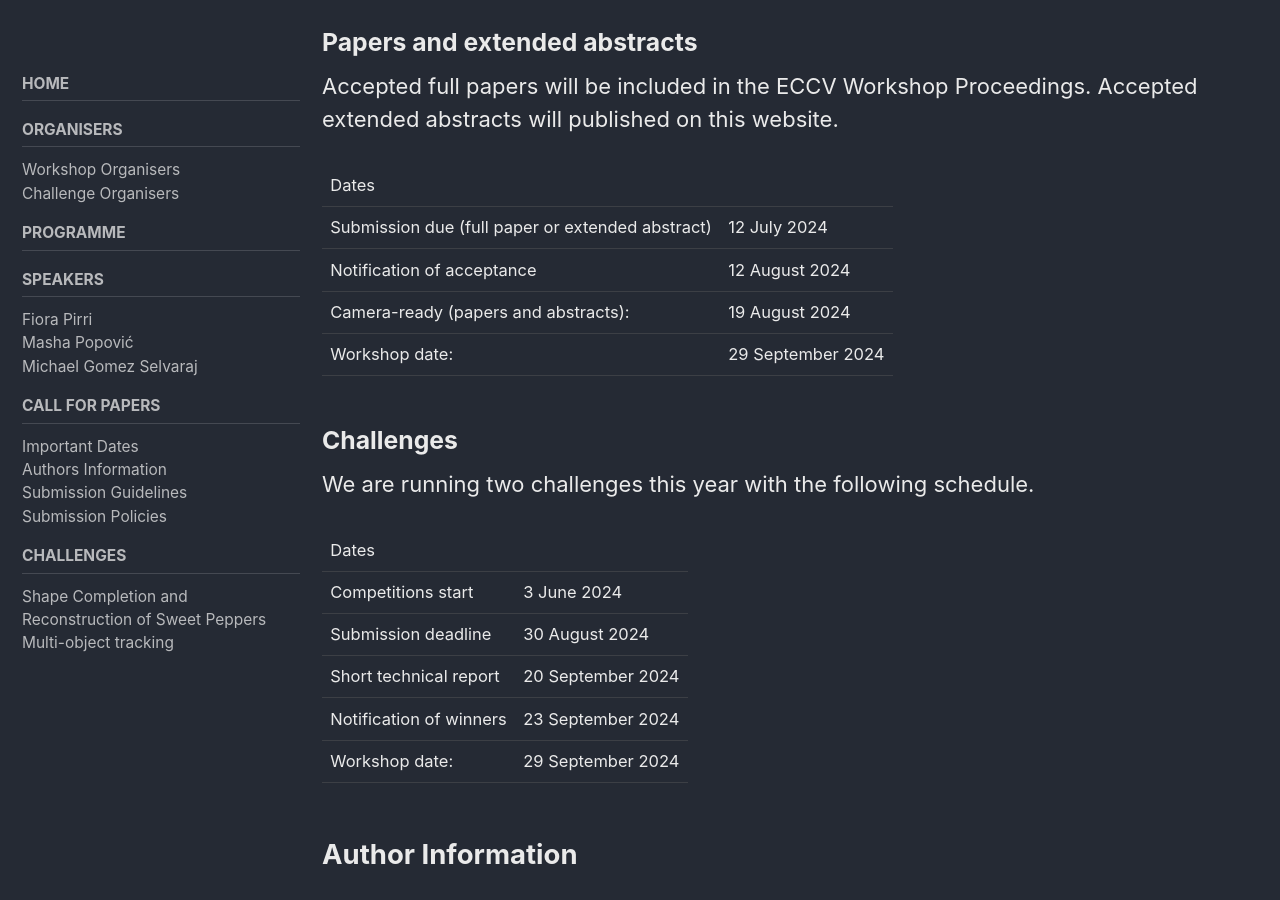
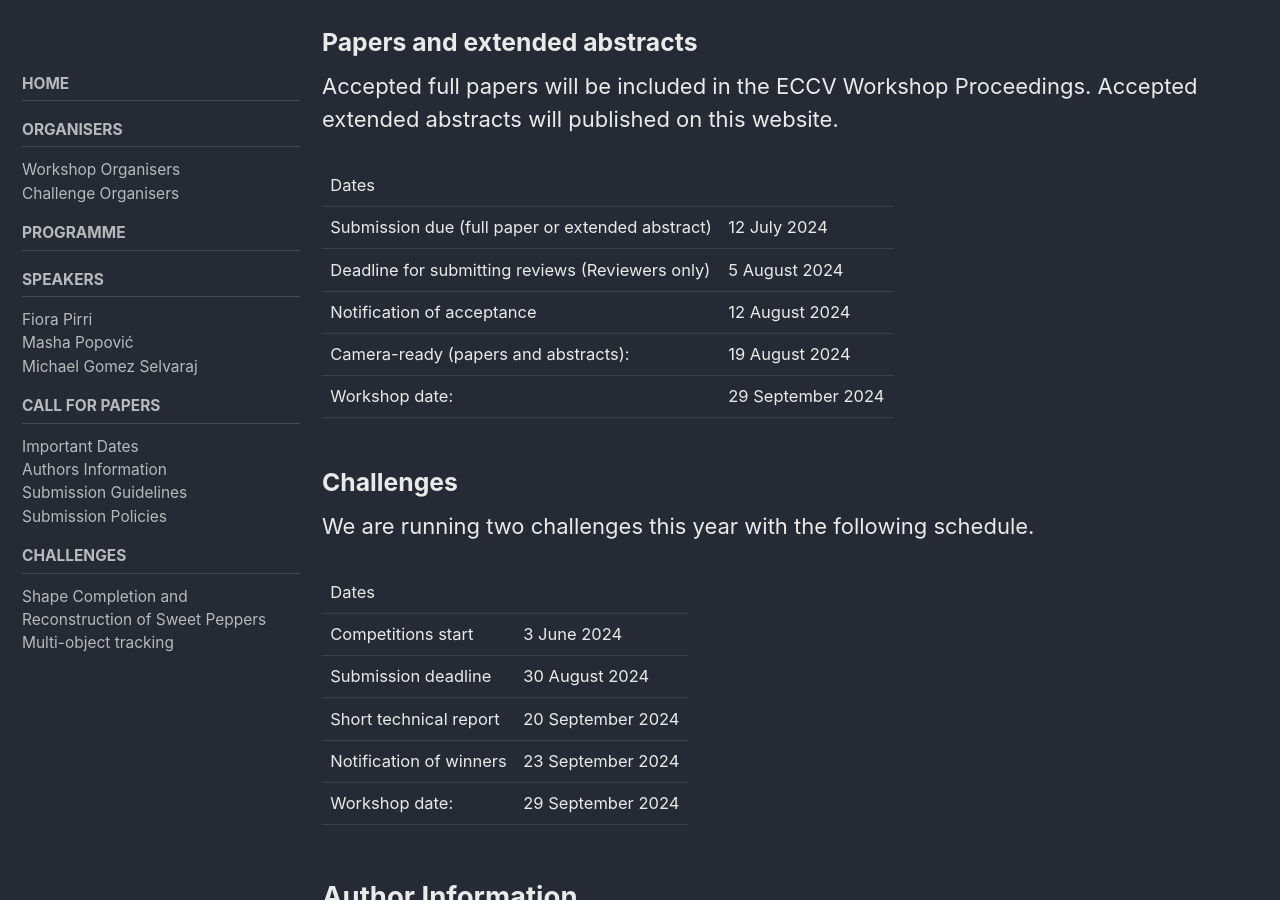
Before and after one commit to cvppa2024/cvppa2024.github.io, a Jekyll site: the page built from _pages/cfp.md, in a window 1280 px wide and 900 px high, scrolled down 1181 px. Built offline with Jekyll 4.4.1, drawn with Linux system fonts in a browser that asks for light colours; cached includes are drawn as plain includes.

Commit message:
Update cfp.md
Added a deadline for reviewers

```diff
--- a/_pages/cfp.md
+++ b/_pages/cfp.md
@@ -30,6 +30,7 @@ Accepted full papers will be included in the ECCV Workshop Proceedings. Accepted
 
 |Dates       |       |
 |Submission due (full paper or extended abstract) | 12 July 2024 |
+|Deadline for submitting reviews (Reviewers only) | 5 August 2024 |
 |Notification of acceptance | 12 August 2024 |
 |Camera-ready (papers and abstracts): | 19 August 2024 |
 |Workshop date: | 29 September 2024 |
```
